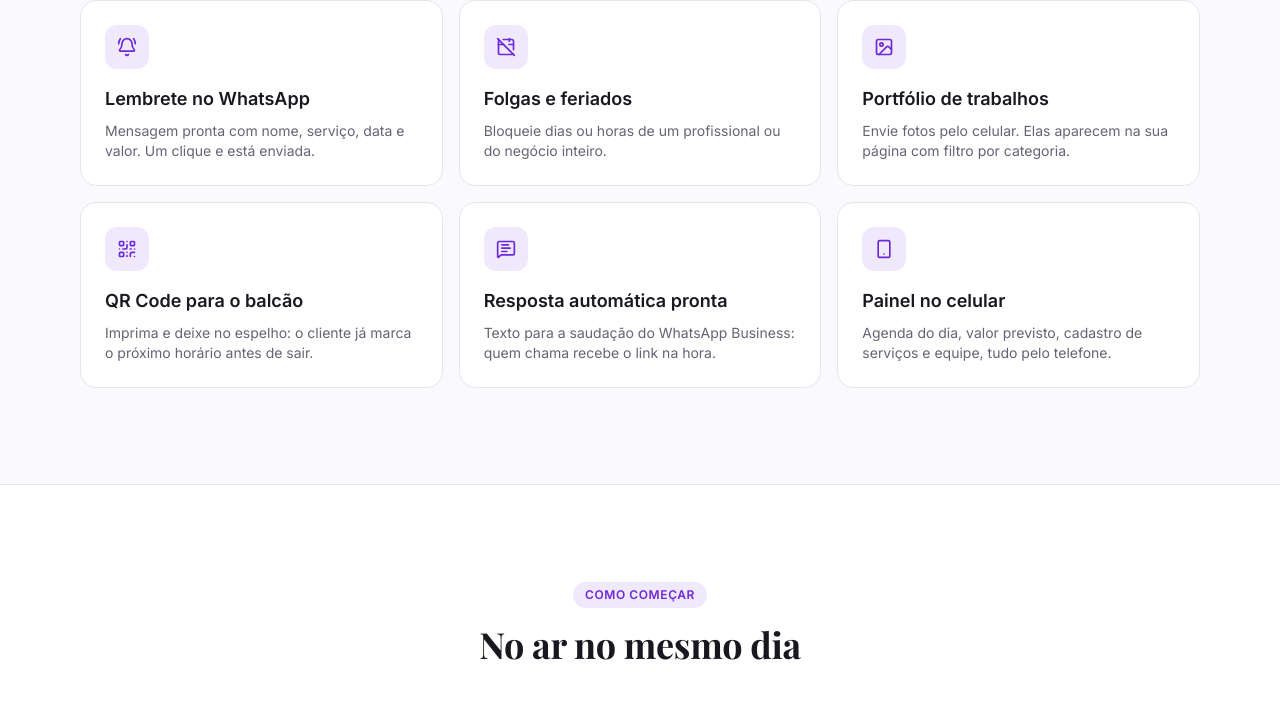
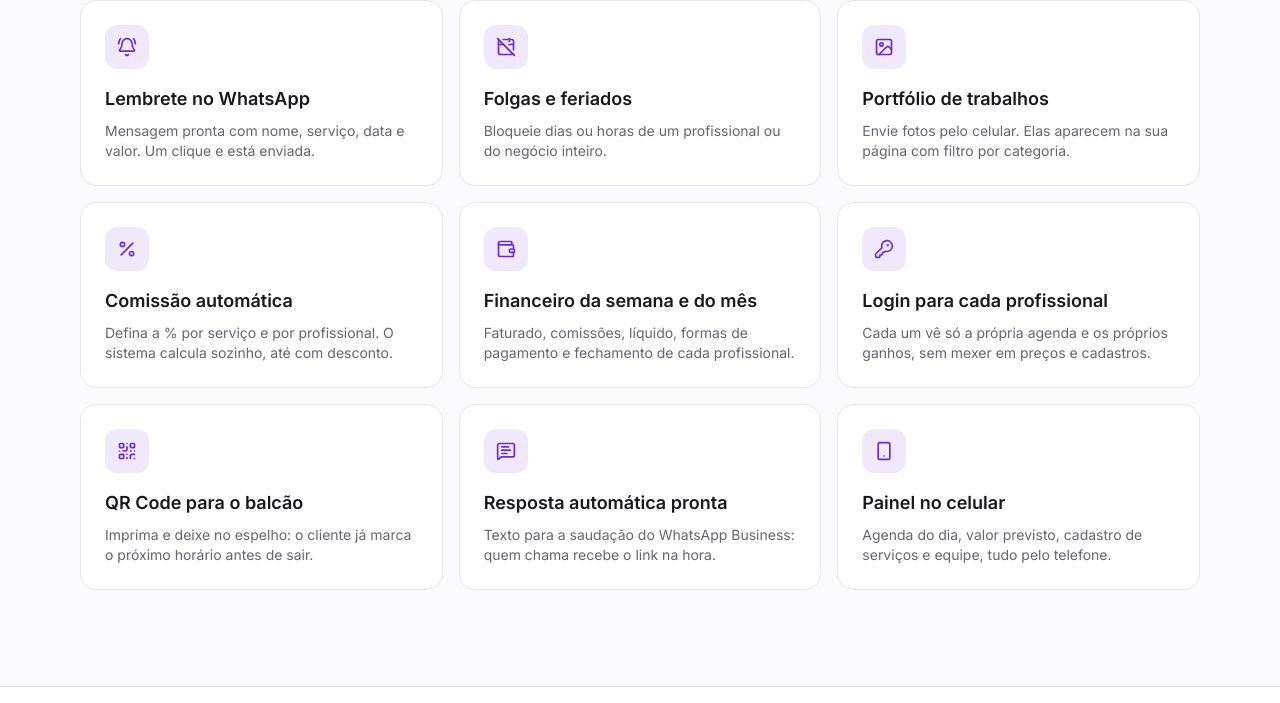
Before and after one commit to miropauloneto-bot/minhaagenda, a plain HTML site: page index.html in a window 1280 px wide. Shown: the part 2514-3217 px from the top of the page. Drawn offline with nearby package versions, Linux system fonts and the light colour scheme.

Commit message:
Add files via upload

```diff
--- a/index.html
+++ b/index.html
@@ -204,6 +204,9 @@
         ['bell-ring', 'Lembrete no WhatsApp', 'Mensagem pronta com nome, serviço, data e valor. Um clique e está enviada.'],
         ['calendar-off', 'Folgas e feriados', 'Bloqueie dias ou horas de um profissional ou do negócio inteiro.'],
         ['image', 'Portfólio de trabalhos', 'Envie fotos pelo celular. Elas aparecem na sua página com filtro por categoria.'],
+        ['percent', 'Comissão automática', 'Defina a % por serviço e por profissional. O sistema calcula sozinho, até com desconto.'],
+        ['wallet', 'Financeiro da semana e do mês', 'Faturado, comissões, líquido, formas de pagamento e fechamento de cada profissional.'],
+        ['key-round', 'Login para cada profissional', 'Cada um vê só a própria agenda e os próprios ganhos, sem mexer em preços e cadastros.'],
         ['qr-code', 'QR Code para o balcão', 'Imprima e deixe no espelho: o cliente já marca o próximo horário antes de sair.'],
         ['message-square-text', 'Resposta automática pronta', 'Texto para a saudação do WhatsApp Business: quem chama recebe o link na hora.'],
         ['smartphone', 'Painel no celular', 'Agenda do dia, valor previsto, cadastro de serviços e equipe, tudo pelo telefone.']
@@ -225,6 +228,8 @@
         ['Consigo usar com mais de um profissional?', 'Sim. Cada um tem a própria agenda e o cliente pode escolher com quem quer ser atendido ou deixar "sem preferência".'],
         ['O cliente recebe o link quando me chama no WhatsApp?', 'Sim, usando a mensagem de saudação do WhatsApp Business. Deixamos o texto pronto no painel, é só colar.'],
         ['Posso marcar horários que chegam por telefone ou no balcão?', 'Pode. No painel tem o botão "Novo agendamento", e ele também respeita a regra de não conflitar.'],
+        ['Cada profissional tem seu login?', 'No plano Equipe, sim. Cada um vê só a própria agenda e quanto ganhou de comissão. Preços, equipe e dados do negócio ficam só com o dono.'],
+        ['O sistema calcula a comissão?', 'Sim. Você define a porcentagem por serviço (ex.: corte 40%) e pode ter exceções por profissional. No fechamento da semana ou do mês, o valor de cada um já está pronto.'],
         ['Tem fidelidade?', 'Não. Você pode cancelar quando quiser.']
       ];
       slot('faq', faq.map(([p, r]) => `<details class="card px-5"><summary class="py-4 flex items-center justify-between gap-4 cursor-pointer font-medium">${p}<i data-lucide="plus" class="faq-icon w-5 h-5 shrink-0 text-brand transition"></i></summary><p class="pb-5 -mt-1 text-sm text-muted">${r}</p></details>`).join(''));
```
Also changed, not shown: README.md.
